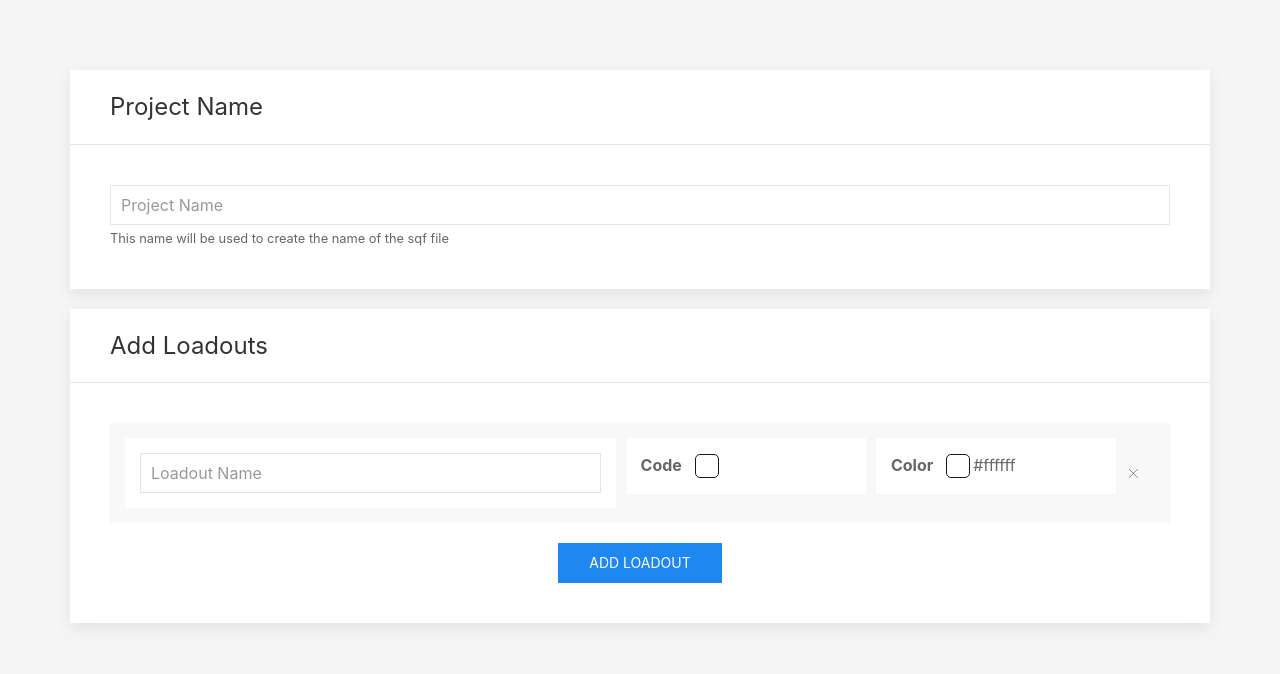
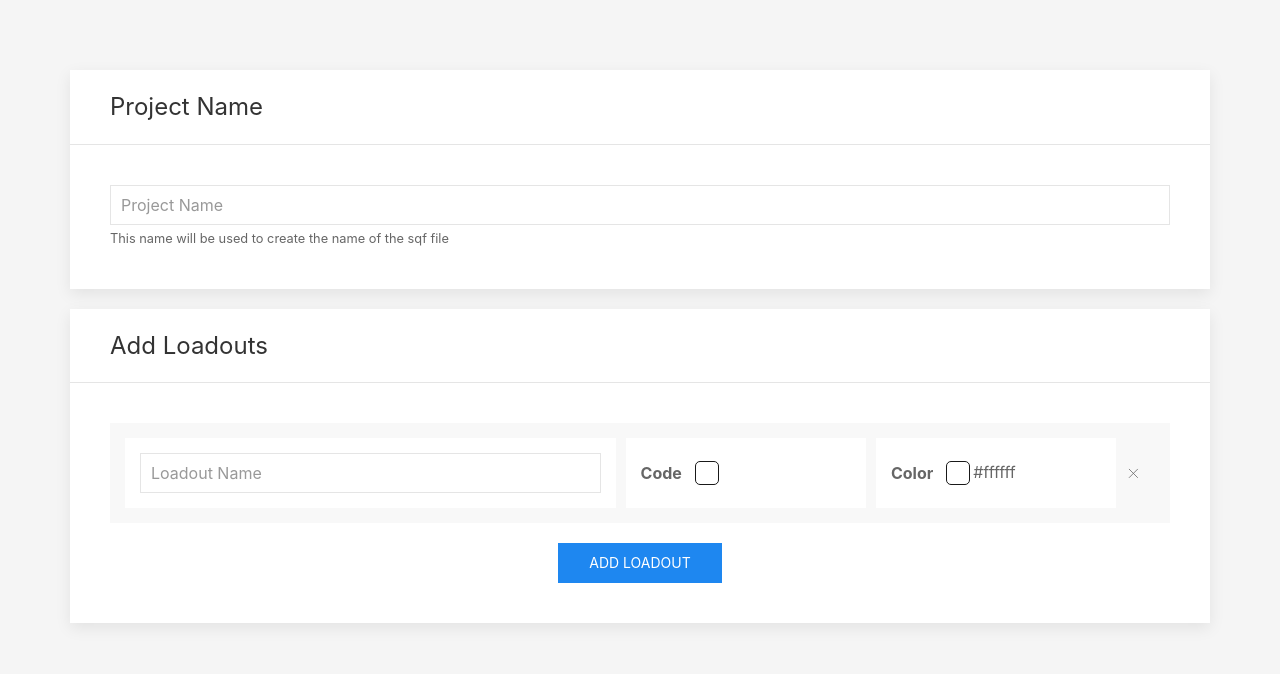
Before and after one commit to aliensteak/loadout-picker, a React (Create React App) app: page / in a window 1280 px wide. Shown: the top 674 px of the page. Built offline with nearby package versions, Linux system fonts and the light colour scheme.

Commit message:
finished style of loadouts

```diff
--- a/src/components/LoadoutInput.js
+++ b/src/components/LoadoutInput.js
@@ -16,7 +16,7 @@ class LoadoutInput extends React.Component {
   render() {
     return (
       <div className="uk-alert">
-        <div className="uk-flex-inline uk-width-expand">
+        <div className="uk-flex-inline uk-width-expand uk-flex-middle" style={{ alignItems: 'stretch' }}>
           <div className="uk-width-2-3">
             <div className="uk-background-default uk-margin-small-right uk-padding-small uk-flex">
               <input className="uk-input" type="text" placeholder="Loadout Name" name="loadoutName" onChange={this.handleChange} />
@@ -24,7 +24,7 @@ class LoadoutInput extends React.Component {
           </div>
 
           <div className="uk-width-1-3">
-            <div className="uk-background-default uk-margin-small-right uk-padding-small uk-flex">
+            <div className="uk-background-default uk-margin-small-right uk-padding-small uk-flex uk-height-1-1 uk-flex-middle">
               <label className="uk-text-bold">Code</label>
 
               <CodeEditor />
@@ -32,7 +32,7 @@ class LoadoutInput extends React.Component {
           </div>
 
           <div className="uk-width-1-3">
-            <div className="uk-background-default uk-margin-small-right uk-padding-small uk-flex">
+            <div className="uk-background-default uk-margin-small-right uk-padding-small uk-flex uk-height-1-1 uk-flex-middle">
               <label className="uk-text-bold">Color</label>
 
               <ColorPicker />
```
Also changed, not shown: 1 other file (tests, documents, lock files or other folders).
